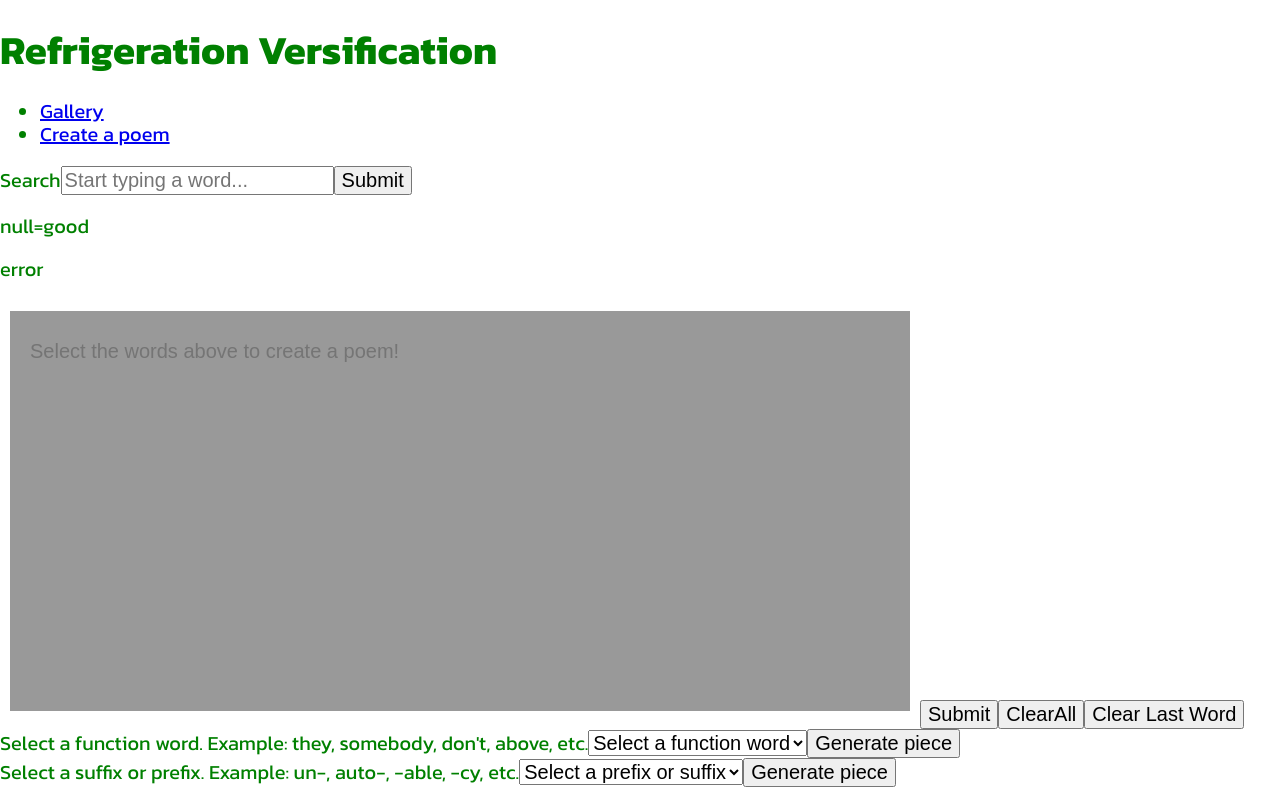
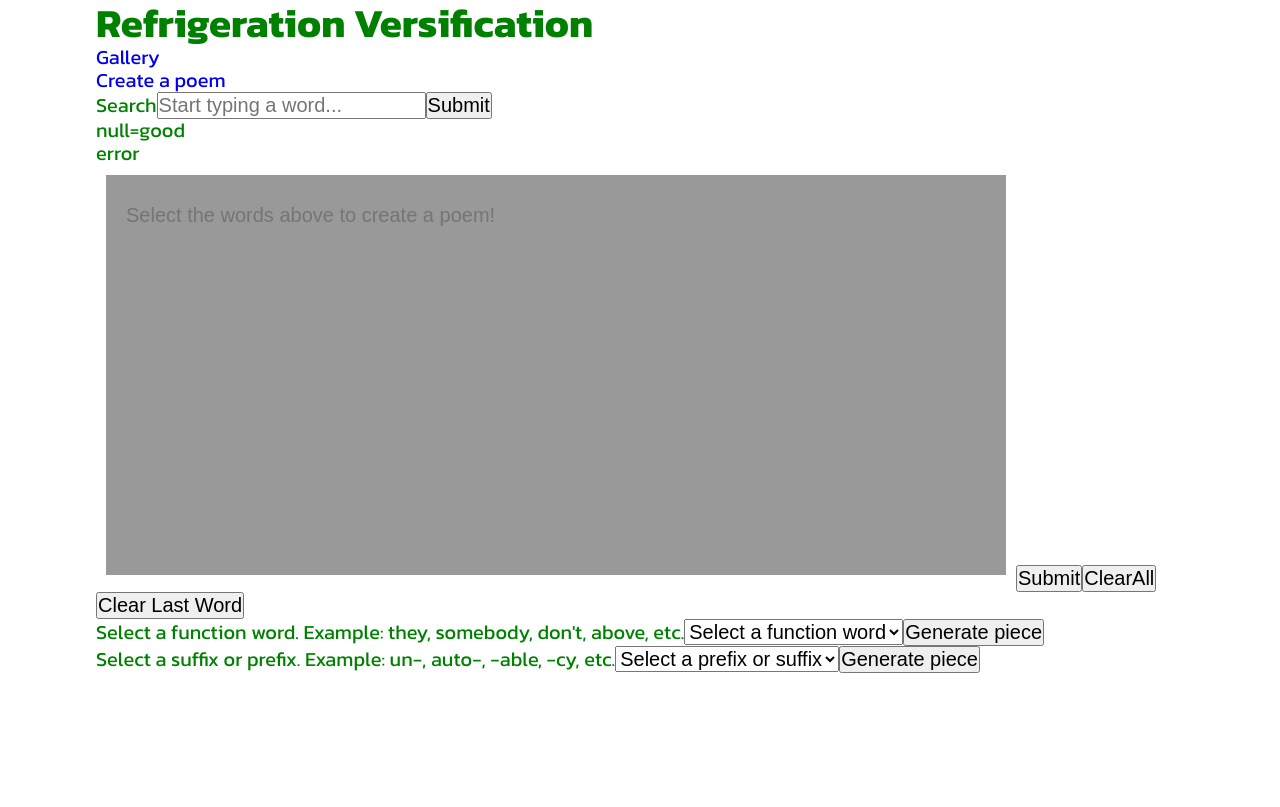
Before and after one commit to victoria-reis/magnetic-poetry, a React (Create React App) app: page /auto in a window 1280 px wide. Built offline with nearby package versions, Linux system fonts and the light colour scheme.

Commit message:
base styles and styles to gallery page + disabled the input for the poem form

```diff
--- a/src/App.js
+++ b/src/App.js
@@ -13,9 +13,10 @@ import "./Styles/App.css";
 function App() {
 	return (
 		<div className="App">
+			<div className="wrapper">
 				<h1>Refrigeration Versification</h1>
 				{/* <AutoComplete /> */}
-			<ul>
+				<ul className="navBar">
 					<li>
 						<Link to="/">Gallery</Link>
 					</li>
@@ -28,6 +29,7 @@ function App() {
 					<Route path="/auto" element={<AutoComplete />} />
 				</Routes>
 			</div>
+		</div>
 	);
 }
 
--- a/src/Styles/App.css
+++ b/src/Styles/App.css
@@ -246,6 +246,35 @@ body {
   color: blueviolet;
 }
 
+*,
+h1 {
+  margin: 0;
+  padding: 0;
+}
+
+.wrapper {
+  width: 85%;
+  max-width: 1200px;
+  margin: 0 auto;
+}
+
+img {
+  display: block;
+}
+
+ul {
+  list-style: none;
+}
+
+a {
+  text-decoration: none;
+  cursor: pointer;
+}
+
+button {
+  cursor: pointer;
+}
+
 .magnetic {
   position: relative;
   z-index: 0;
@@ -297,4 +326,25 @@ body {
   overflow-wrap: anywhere;
   resize: none;
   line-height: 40px;
+  pointer-events: none;
 }
+
+.poems {
+  display: -webkit-box;
+  display: -ms-flexbox;
+  display: flex;
+  -ms-flex-wrap: wrap;
+      flex-wrap: wrap;
+}
+.poems li {
+  width: 40%;
+  padding: 20px;
+  border: 1px solid green;
+  margin: 20px;
+  line-height: 30px;
+}
+.poems button {
+  padding: 5px 20px;
+  border: none;
+  background-color: antiquewhite;
+}
--- a/src/Styles/sass/App.scss
+++ b/src/Styles/sass/App.scss
@@ -3,7 +3,11 @@
 
 // Base Styles
 @import "./partials/typography";
+@import "./partials/baseStyles";
 
 // generate words styles
 @import "./partials/50wordsPieces";
 @import "./partials/poemInput";
+
+//gallery page styles
+@import "./partials/galleryPage"
--- /dev/null
+++ b/src/Styles/sass/partials/_baseStyles.scss
@@ -0,0 +1,30 @@
+//general styles
+
+*,
+h1 {
+    margin: 0;
+    padding: 0;
+}
+
+.wrapper {
+    width: 85%;
+    max-width: 1200px;
+    margin: 0 auto;
+}
+
+img {
+    display: block;
+}
+
+ul {
+    list-style: none;
+}
+
+a {
+    text-decoration: none;
+    cursor: pointer;
+}
+
+button {
+    cursor: pointer;
+}
--- a/src/Styles/sass/partials/_poemInput.scss
+++ b/src/Styles/sass/partials/_poemInput.scss
@@ -9,4 +9,5 @@
 	resize: none;
 	line-height: 40px;
 	// word-spacing: 40px;
+	pointer-events: none;
 }
```
Also changed, not shown: src/Styles/sass/partials/_galleryPage.scss (added, +17 -0 lines). Lines whose indentation alone changed are shown as unchanged.
